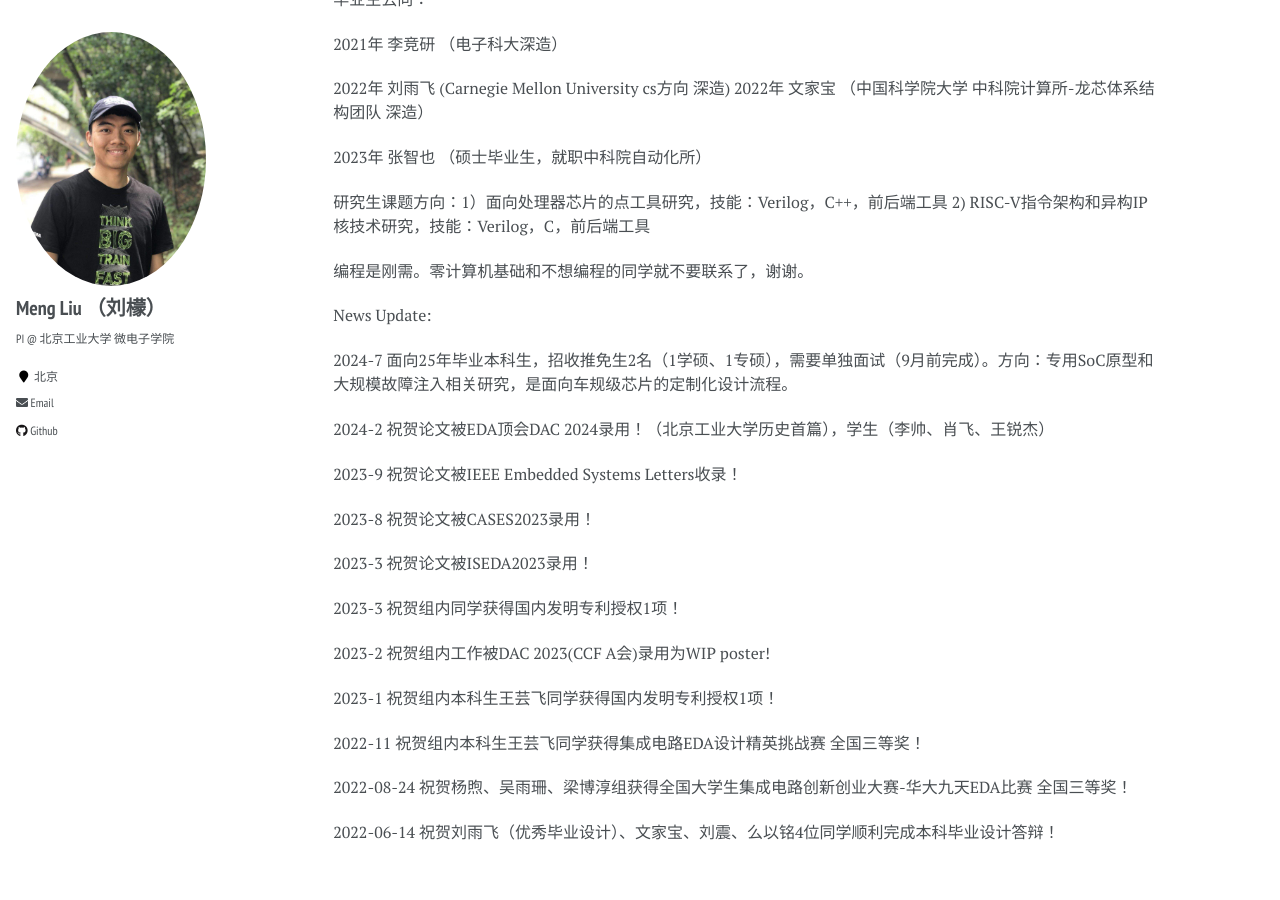
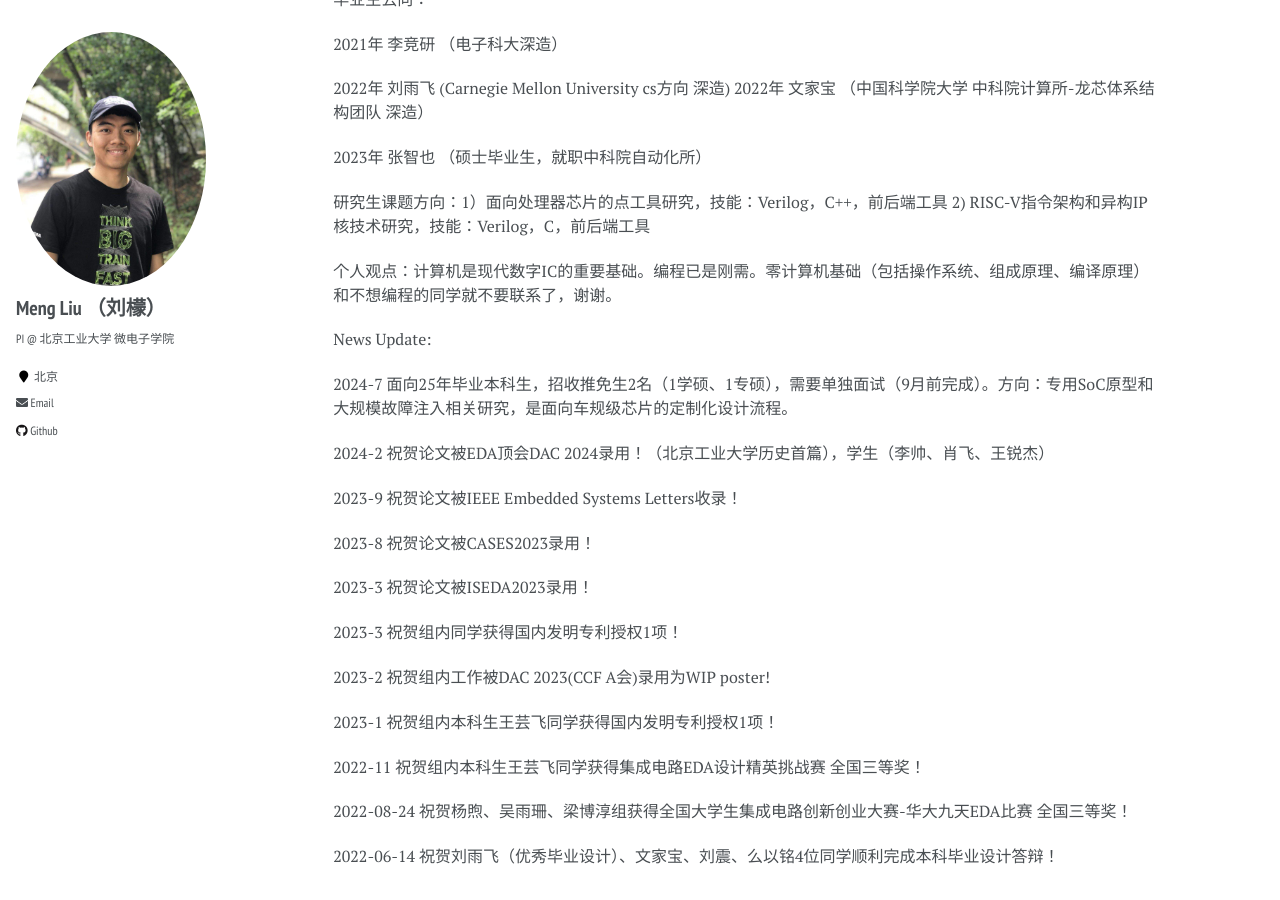
Before and after one commit to liumengbjut/liumengbjut.github.io, a Jekyll site: the page built from _pages/about.md, in a window 1280 px wide and 900 px high, scrolled down 407 px. Built offline with Jekyll 4.4.1, drawn with Linux system fonts in a browser that asks for light colours.

Commit message:
Update about.md

```diff
--- a/_pages/about.md
+++ b/_pages/about.md
@@ -30,7 +30,7 @@ redirect_from:
 
 研究生课题方向：1）面向处理器芯片的点工具研究，技能：Verilog，C++，前后端工具  2) RISC-V指令架构和异构IP核技术研究，技能：Verilog，C，前后端工具
 
-编程是刚需。零计算机基础和不想编程的同学就不要联系了，谢谢。
+个人观点：计算机是现代数字IC的重要基础。编程已是刚需。零计算机基础（包括操作系统、组成原理、编译原理）和不想编程的同学就不要联系了，谢谢。
 
 
 News Update:
```
